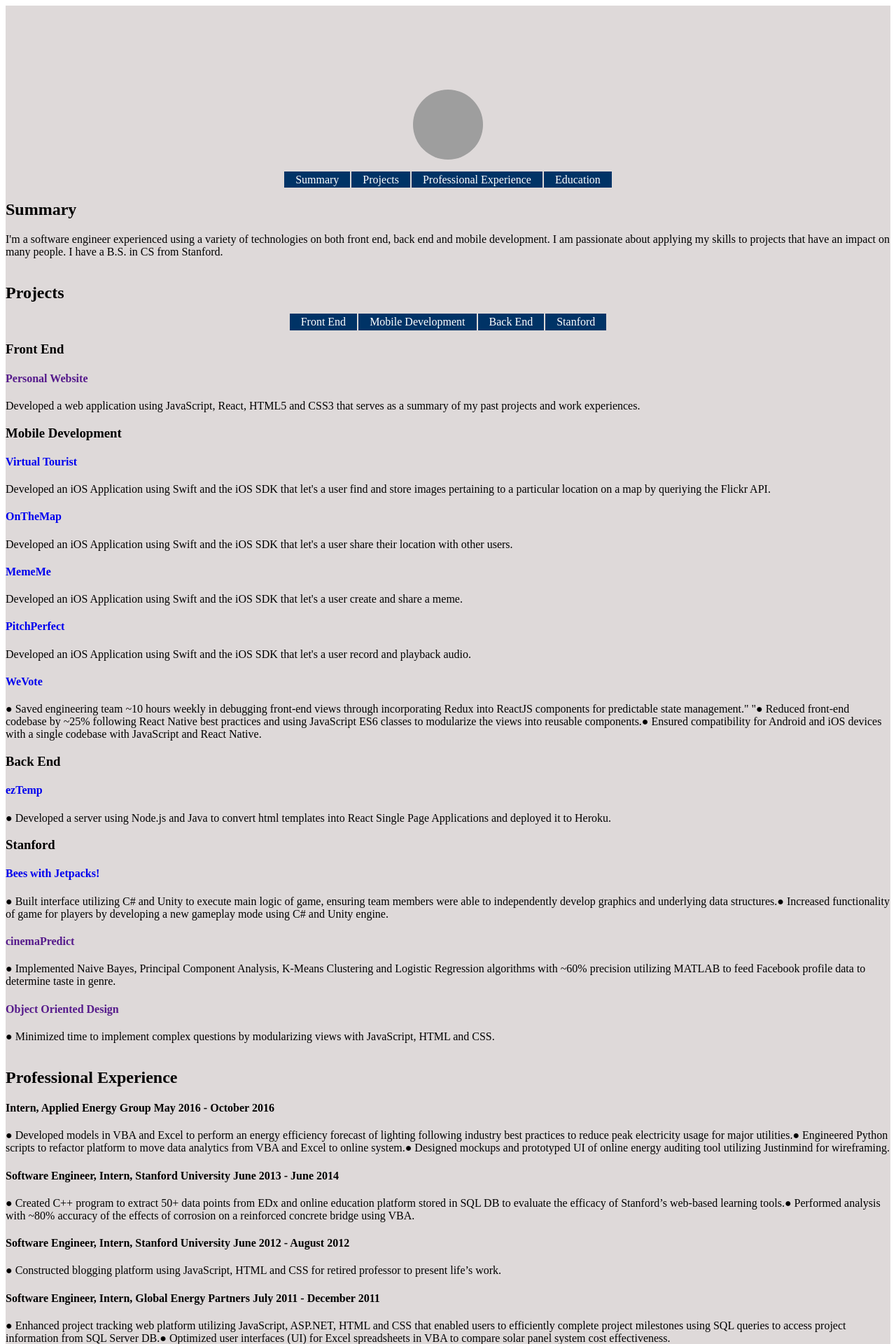
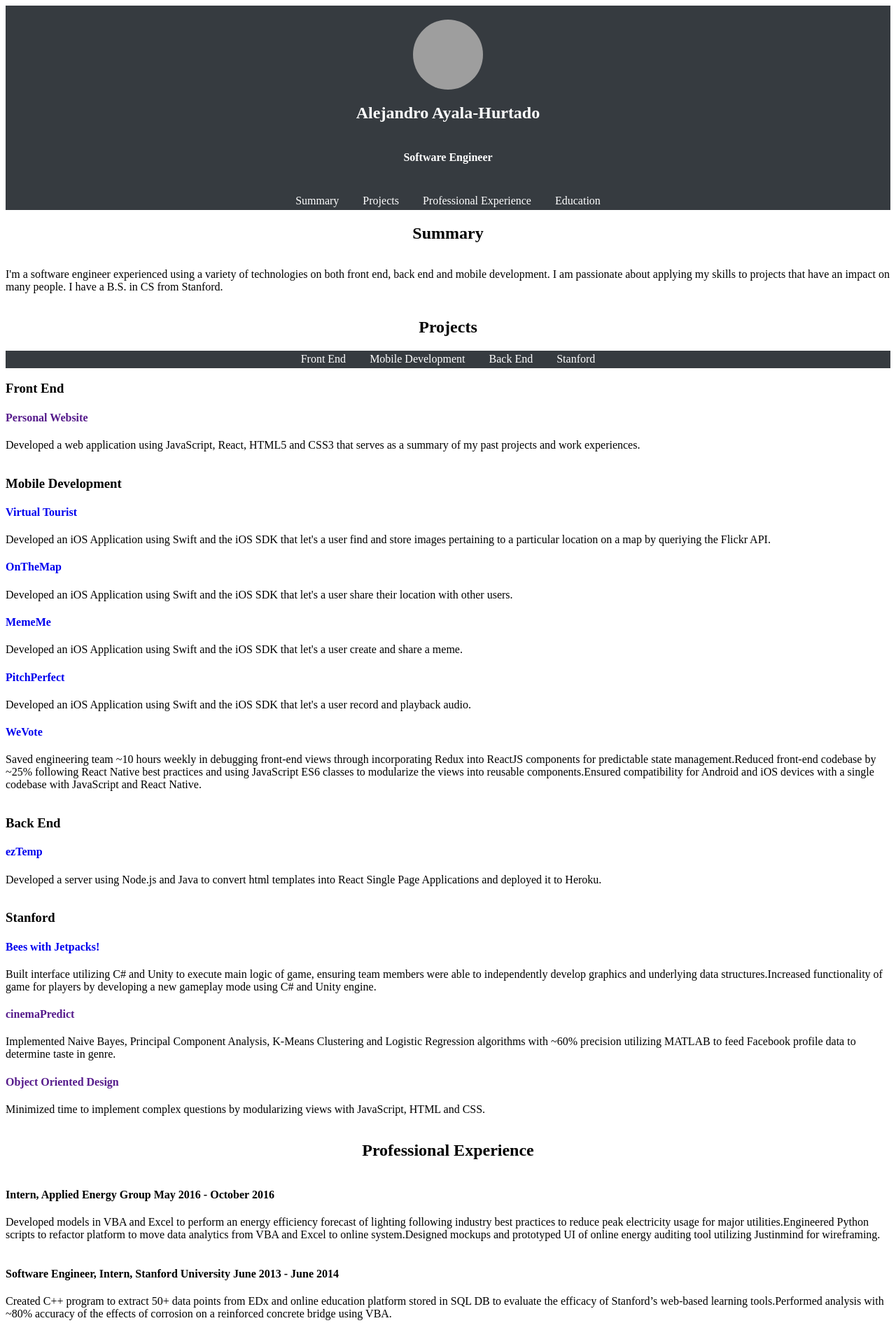
Before and after one commit to aayalah/personal-website, a React app: page / in a window 1280 px wide. Shown: the top 1920 px of the page at 70% size. Built offline with nearby package versions, Linux system fonts and the light colour scheme; grey boxes are pictures that could not be loaded.

Commit message:
Improved formatting of header of page

```diff
--- a/app/assets/data.js
+++ b/app/assets/data.js
@@ -60,11 +60,11 @@ export const projectData = {"Front End": [{"title": "Personal Website", "link":
 {"title": "OnTheMap", "link": "https://github.com/aayalah/OnTheMap", "description": "Developed an iOS Application using Swift and the iOS SDK that let's a user share their location with other users."},
 {"title": "MemeMe", "link": "https://github.com/aayalah/Memev2", "description": "Developed an iOS Application using Swift and the iOS SDK that let's a user create and share a meme."},
 {"title": "PitchPerfect", "link": "https://github.com/aayalah/PitchPerfect", "description": "Developed an iOS Application using Swift and the iOS SDK that let's a user record and playback audio."},
-{"title": "WeVote", "link": "https://github.com/aayalah/WeVoteReactNative", "description": "● Saved engineering team ~10 hours weekly in debugging front-end views through incorporating Redux into ReactJS components for predictable state management.\"\n\"● Reduced front-end codebase by ~25% following React Native best practices and using JavaScript ES6 classes to modularize the views into reusable components.● Ensured compatibility for Android and iOS devices with a single codebase with JavaScript and React Native."}
-], "Back End": [{"title": "ezTemp", "link": "https://github.com/aayalah/ezTemp", "description": "● Developed a server using Node.js and Java to convert html templates into React Single Page Applications and deployed it to Heroku."}], "Stanford": [{"title": "Bees with Jetpacks!", "link": "https://github.com/aayalah/cs194", "description": "● Built interface utilizing C# and Unity to execute main logic of game, ensuring team members were able to independently develop graphics and underlying data structures.● Increased functionality of game for players by developing a new gameplay mode using C# and Unity engine."},{"title": "cinemaPredict", "link": "", "description": "● Implemented Naive Bayes, Principal Component Analysis, K-Means Clustering and Logistic Regression algorithms with ~60% precision utilizing MATLAB to feed Facebook profile data to determine taste in genre."},{"title": "Object Oriented Design", "link": "", "description": "● Minimized time to implement complex questions by modularizing views with JavaScript, HTML and CSS."}]}
+{"title": "WeVote", "link": "https://github.com/aayalah/WeVoteReactNative", "description": "Saved engineering team ~10 hours weekly in debugging front-end views through incorporating Redux into ReactJS components for predictable state management.Reduced front-end codebase by ~25% following React Native best practices and using JavaScript ES6 classes to modularize the views into reusable components.Ensured compatibility for Android and iOS devices with a single codebase with JavaScript and React Native."}
+], "Back End": [{"title": "ezTemp", "link": "https://github.com/aayalah/ezTemp", "description": "Developed a server using Node.js and Java to convert html templates into React Single Page Applications and deployed it to Heroku."}], "Stanford": [{"title": "Bees with Jetpacks!", "link": "https://github.com/aayalah/cs194", "description": "Built interface utilizing C# and Unity to execute main logic of game, ensuring team members were able to independently develop graphics and underlying data structures.Increased functionality of game for players by developing a new gameplay mode using C# and Unity engine."},{"title": "cinemaPredict", "link": "", "description": "Implemented Naive Bayes, Principal Component Analysis, K-Means Clustering and Logistic Regression algorithms with ~60% precision utilizing MATLAB to feed Facebook profile data to determine taste in genre."},{"title": "Object Oriented Design", "link": "", "description": "Minimized time to implement complex questions by modularizing views with JavaScript, HTML and CSS."}]}
 
-export const experienceData = [{"role": "Intern", "company":"Applied Energy Group", "date": "May 2016 - October 2016", "description": "● Developed models in VBA and Excel to perform an energy efficiency forecast of lighting following industry best practices to reduce peak electricity usage for major utilities.● Engineered Python scripts to refactor platform to move data analytics from VBA and Excel to online system.● Designed mockups and prototyped UI of online energy auditing tool utilizing Justinmind for wireframing."},{"role": "Software Engineer, Intern", "company":"Stanford University", "date": "June 2013 - June 2014", "description": "● Created C++ program to extract 50+ data points from EDx and online education platform stored in SQL DB to evaluate the efficacy of Stanford’s web-based learning tools.● Performed analysis with ~80% accuracy of the effects of corrosion on a reinforced concrete bridge using VBA."},{"role": "Software Engineer, Intern", "company":"Stanford University", "date": "June 2012 - August 2012", "description": "● Constructed blogging platform using JavaScript, HTML and CSS for retired professor to present life’s work."},
-{"role": "Software Engineer, Intern", "company":"Global Energy Partners", "date": "July 2011 - December 2011", "description": "● Enhanced project tracking web platform utilizing JavaScript, ASP.NET, HTML and CSS that enabled users to efficiently complete project milestones using SQL queries to access project information from SQL Server DB.● Optimized user interfaces (UI) for Excel spreadsheets in VBA to compare solar panel system cost effectiveness."
+export const experienceData = [{"role": "Intern", "company":"Applied Energy Group", "date": "May 2016 - October 2016", "description": "Developed models in VBA and Excel to perform an energy efficiency forecast of lighting following industry best practices to reduce peak electricity usage for major utilities.Engineered Python scripts to refactor platform to move data analytics from VBA and Excel to online system.Designed mockups and prototyped UI of online energy auditing tool utilizing Justinmind for wireframing."},{"role": "Software Engineer, Intern", "company":"Stanford University", "date": "June 2013 - June 2014", "description": "Created C++ program to extract 50+ data points from EDx and online education platform stored in SQL DB to evaluate the efficacy of Stanford’s web-based learning tools.Performed analysis with ~80% accuracy of the effects of corrosion on a reinforced concrete bridge using VBA."},{"role": "Software Engineer, Intern", "company":"Stanford University", "date": "June 2012 - August 2012", "description": "Constructed blogging platform using JavaScript, HTML and CSS for retired professor to present life’s work."},
+{"role": "Software Engineer, Intern", "company":"Global Energy Partners", "date": "July 2011 - December 2011", "description": "Enhanced project tracking web platform utilizing JavaScript, ASP.NET, HTML and CSS that enabled users to efficiently complete project milestones using SQL queries to access project information from SQL Server DB.Optimized user interfaces (UI) for Excel spreadsheets in VBA to compare solar panel system cost effectiveness."
 }]
 
 export const educationData = [{"degree": "B.S. Computer Science", "college": "Stanford University", "date": "2010-2014"},{"degree": "M.S. Civil and Environmental Engineering", "college": "Stanford University", "date": "2014-2015"}]
--- a/app/containers/EducationComponent/EducationComponent.jsx
+++ b/app/containers/EducationComponent/EducationComponent.jsx
@@ -15,7 +15,7 @@ class EducationComponent extends React.Component {
 
   render() {
 
-    return <section>
+    return <section className="mainSection">
             <h2 id="Education"> Education </h2>
             {this._renderSections()}
             </section>
--- a/app/containers/EducationComponent/components/EducationInfoComponent.jsx
+++ b/app/containers/EducationComponent/components/EducationInfoComponent.jsx
@@ -6,7 +6,7 @@ class EducationInfoComponent extends React.Component {
 
   render() {
 
-    return    <h4>{this.props.education.degree}, <span>{this.props.education.college}</span> <span>{this.props.education.date}</span></h4>
+    return    <h4 className="educationInfo">{this.props.education.degree}, <span>{this.props.education.college}</span> <span>{this.props.education.date}</span></h4>
 
   }
 
--- a/app/containers/ExperienceComponent/ExperiencesComponent.jsx
+++ b/app/containers/ExperienceComponent/ExperiencesComponent.jsx
@@ -16,7 +16,7 @@ class ExperiencesComponent extends React.Component {
 
   render() {
 
-    return <section>
+    return <section className="mainSection">
             <h2 id="Experience"> Professional Experience </h2>
             {this._renderSections()}
             </section>
--- a/app/containers/HeaderComponent/HeaderComponent.jsx
+++ b/app/containers/HeaderComponent/HeaderComponent.jsx
@@ -2,11 +2,12 @@ import React from 'react'
 
 import styles from '../../styles/style.css'
 
+import ProfileImageComponent from '../../containers/ProfileImageComponent/ProfileImageComponent.jsx'
 
 class HeaderComponent extends React.Component {
 
   render() {
-    return <header className="header"></header>
+    return <header className="header"><ProfileImageComponent/></header>
 
   }
 
--- a/app/containers/ProfileImageComponent/ProfileImageComponent.jsx
+++ b/app/containers/ProfileImageComponent/ProfileImageComponent.jsx
@@ -6,7 +6,11 @@ import styles from '../../styles/style.css'
 class ProfileImageComponent extends React.Component {
 
   render() {
-    return <section className="imageSection"><img className="image" src="./assets/images/headshot.jpg"/></section>
+    return <section className="imageSection">
+            <div className="imageDiv"><img className="image" src="./assets/images/headshot.jpg"/></div>
+            <div> <h1 className="name">Alejandro Ayala-Hurtado </h1></div>
+            <div> <h4 className="role">Software Engineer </h4></div>
+            </section>
 
   }
 
--- a/app/containers/ProjectsComponent/ProjectsComponent.jsx
+++ b/app/containers/ProjectsComponent/ProjectsComponent.jsx
@@ -18,7 +18,7 @@ class ProjectsComponent extends React.Component {
 
     console.log(this._renderSections())
 
-    return <section>
+    return <section className="mainSection">
             <h2 id="Projects"> Projects </h2>
             <NavigationComponent links={Object.keys(projectData)}/>
             {this._renderSections()}
--- a/app/containers/SummaryComponent/SummaryComponent.jsx
+++ b/app/containers/SummaryComponent/SummaryComponent.jsx
@@ -6,7 +6,7 @@ import styles from '../../styles/style.css'
 class SummaryComponent extends React.Component {
 
   render() {
-    return <section>
+    return <section className="mainSection">
             <h2 id="Summary"> Summary </h2>
               <p>I'm a software engineer experienced using a variety of technologies on both front end, back end and mobile development. I am passionate about applying my skills to projects that have an impact on many people. I have a B.S. in CS from Stanford.</p>
             </section>
--- a/app/src/index.jsx
+++ b/app/src/index.jsx
@@ -21,7 +21,6 @@ class App extends React.Component {
 
     return <div className="app">
           <HeaderComponent/>
-          <ProfileImageComponent/>
           <NavigationComponent/>
           <SummaryComponent/>
           <ProjectsComponent/>
--- a/app/styles/style.css
+++ b/app/styles/style.css
@@ -34,7 +34,7 @@
 .app {
   display: flex;
   flex-flow: row wrap;
-  background-color: #DED9D9;
+  background-color: #ffffff;
 }
 
 .unit{
@@ -74,15 +74,14 @@
 }
 
 .header {
-  height: 100px;
   flex: 1 100%;
-
+  background-color: #363b40;
 }
 
 .imageSection {
   flex: 1 100%;
   display: flex;
-  flex-flow: row;
+  flex-flow: row wrap;
   justify-content: center;
   align-items: center;
   margin:20px;
@@ -101,6 +100,8 @@
   flex-flow: row;
   justify-content: center;
   align-items: center;
+  background-color: #363b40;
+  padding: .2em 1em;
 }
 
 a {
@@ -120,11 +121,54 @@ ul li {
 ul li a {
   padding: .2em 1em;
   color: #fff;
-  background-color: #036;
+  background-color: #363b40;
   margin: 1px;
 }
 
 ul li a:hover {
   color: #fff;
-  background-color: #8094F7;
+  background-color: #848b92;
 }
+
+.mainSection {
+    display: flex;
+    flex-flow: row wrap;
+    align-items: center;
+    flex: 1 100%;
+    justify-content: center;
+}
+p {
+  align-self: flex-start;
+}
+
+section section {
+  flex: 1 100%;
+  align-self: flex-start;
+}
+
+.educationInfo {
+  flex: 1 100%;
+}
+div {
+  flex: 1 100%;
+display: flex;
+flex-flow: row wrap;
+align-items: center;
+justify-content: center;
+}
+
+.imageDiv {
+  flex: 1 100%;
+  display:flex;
+  flex-flow: row wrap;
+  align-items: center;
+  justify-content: center;
+}
+
+.name {
+  color: #ffffff;
+}
+
+.role {
+  color: #ffffff;
+}
```
Also changed, not shown: app/public/bundle.js.
